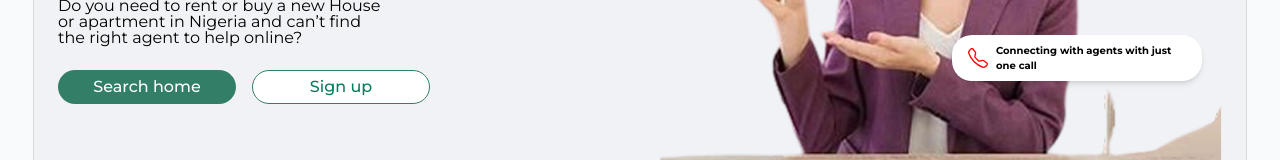
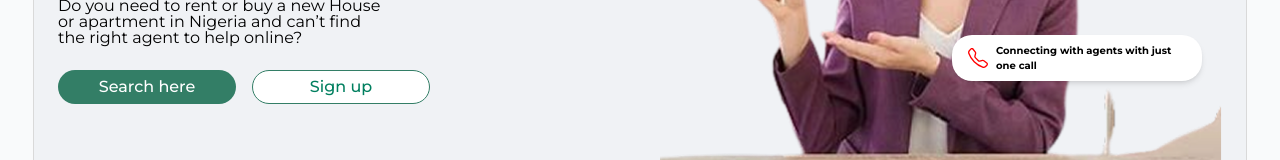
Before and after one commit to adewale-samson/naija-agent, a React (Vite) app: page / in a window 1280 px wide. Shown: the part 370-530 px from the top of the page. Built offline with nearby package versions, Linux system fonts and the light colour scheme; a web font is replaced by a local one.

Commit message:
fix:text update in the hero section

```diff
--- a/src/Components/Hero.jsx
+++ b/src/Components/Hero.jsx
@@ -22,7 +22,7 @@ const Hero = () => {
           {/* Buttons */}
           <div className="flex flex-wrap gap-4">
             <button className="w-[178px] bg-[#337E66] text-[#fff] text-[16px] leading-none font-medium py-2 rounded-[20px] hover:bg-[#006a50] transition">
-              Search home
+              Search here
             </button>
             <button className="w-[178px] border border-[#337E66] bg-[#fff] text-[#007F5F] text-[16px] leading-none font-medium py-2 rounded-[20px] hover:bg-[#f0fdfa] transition">
               Sign up
```
